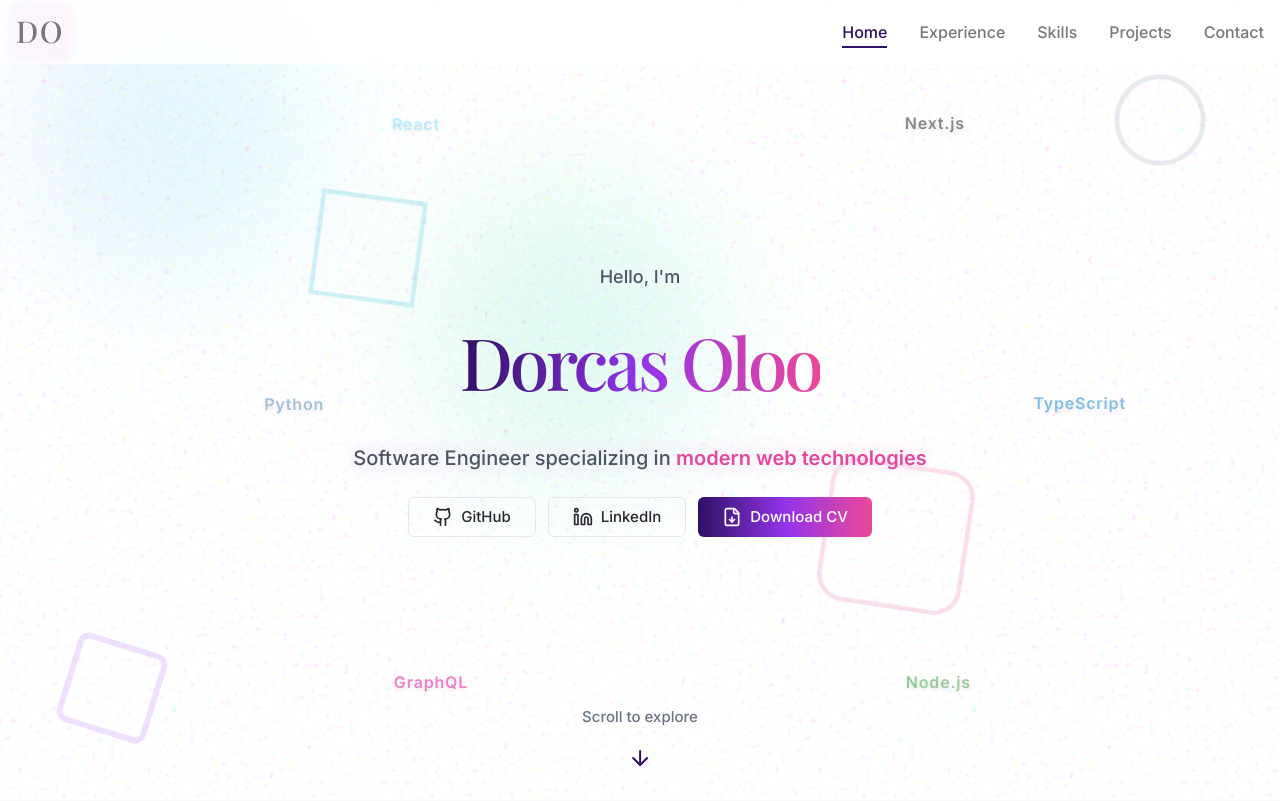
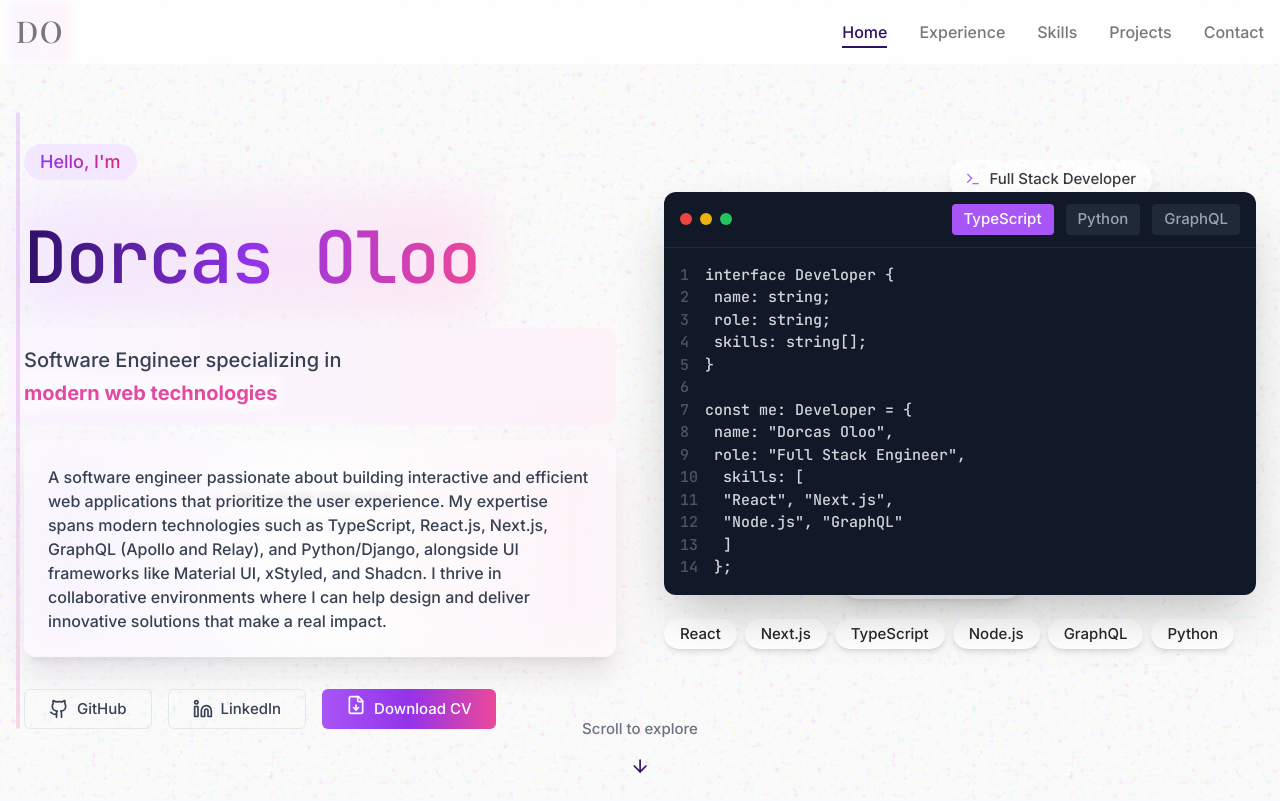
Before and after one commit to dachieng/portfolio, a Next.js app: page / in a window 1280 px wide. Shown: the top 801 px of the page. Built offline with nearby package versions, Linux system fonts and the light colour scheme; a web font is replaced by a local one.

Commit message:
feat: update hero

```diff
--- a/src/modules/elements/Hero.tsx
+++ b/src/modules/elements/Hero.tsx
@@ -1,11 +1,11 @@
 'use client';
 
-import { motion, useScroll, useTransform } from 'framer-motion';
-import { ArrowDown, Github, Linkedin, Menu, FileDown } from 'lucide-react';
+import { motion, useScroll, useTransform, useInView, useAnimationControls } from 'framer-motion';
+import { ArrowDown, Github, Linkedin, Menu, FileDown, Terminal, Code2, Boxes } from 'lucide-react';
 import { Button } from '@/components/ui/Button';
 import Link from 'next/link';
-import { Playfair_Display, Montserrat } from 'next/font/google';
-import { useState, useEffect } from 'react';
+import { Playfair_Display, JetBrains_Mono } from 'next/font/google';
+import { useState, useEffect, useRef } from 'react';
 import { navigation } from '@/modules/helpers';
 
 const playfair = Playfair_Display({
@@ -13,23 +13,99 @@ const playfair = Playfair_Display({
   display: 'swap',
 });
 
-const montserrat = Montserrat({
+const jetbrains = JetBrains_Mono({
   subsets: ['latin'],
   display: 'swap',
 });
 
 const Hero = () => {
   const { scrollY } = useScroll();
-  const y1 = useTransform(scrollY, [0, 500], [0, 100]);
-  const y2 = useTransform(scrollY, [0, 500], [0, -100]);
   const opacity = useTransform(scrollY, [0, 200], [1, 0]);
+  const controls = useAnimationControls();
 
   const [isMenuOpen, setIsMenuOpen] = useState(false);
   const [activeSection, setActiveSection] = useState('');
   const [displayText, setDisplayText] = useState('');
   const fullName = 'Dorcas Oloo';
   const [isTypingComplete, setIsTypingComplete] = useState(false);
+  const [activeDemo, setActiveDemo] = useState(0);
   const [mousePosition, setMousePosition] = useState({ x: 0, y: 0 });
+
+  const aboutRef = useRef(null);
+  const demoRef = useRef(null);
+  const skillsRef = useRef(null);
+  const isAboutInView = useInView(aboutRef, { once: true });
+  const isDemoInView = useInView(demoRef, { once: true });
+  const isSkillsInView = useInView(skillsRef, { once: true });
+  const codeSnippets = [
+    {
+      language: 'TypeScript',
+      code: `interface Developer {
+  name: string;
+  role: string;
+  skills: string[];
+}
+
+const me: Developer = {
+  name: "Dorcas Oloo",
+  role: "Full Stack Engineer",
+  skills: [
+    "React", "Next.js",
+    "Node.js", "GraphQL"
+  ]
+};`,
+    },
+    {
+      language: 'Python',
+      code: `class WebDeveloper:
+    def __init__(self):
+        self.name = "Dorcas"
+        self.stack = ["Python", "Django"]
+
+    async def create_api(self):
+        """Building efficient APIs"""
+        return {
+            "status": "success",
+            "passion": "Clean Code"
+        }`,
+    },
+    {
+      language: 'GraphQL',
+      code: `type Project {
+  title: String!
+  tech: [String!]!
+  github: String
+}
+
+query GetProjects {
+  projects {
+    title
+    tech
+  }
+}`,
+    },
+  ];
+  const containerVariants = {
+    hidden: { opacity: 0 },
+    visible: {
+      opacity: 1,
+      transition: {
+        staggerChildren: 0.2,
+        delayChildren: 0.3,
+      },
+    },
+  };
+
+  const itemVariants = {
+    hidden: { y: 20, opacity: 0 },
+    visible: {
+      y: 0,
+      opacity: 1,
+      transition: {
+        duration: 0.5,
+      },
+    },
+  };
 
   useEffect(() => {
     setActiveSection(window.location.hash);
@@ -101,34 +177,89 @@ const Hero = () => {
   };
 
   return (
-    <section id="home" className="relative flex min-h-screen items-center justify-center overflow-hidden">
+    <section id="home" className="relative min-h-screen overflow-hidden bg-[#fafafa]">
+      {/* Background Pattern */}
       <div className="absolute inset-0 -z-10">
-        <motion.div className="absolute left-0 top-0 h-full w-full" style={{ opacity }}>
-          {[...Array(3)].map((_, i) => (
-            <motion.div
+        <div className="absolute h-full w-full overflow-hidden">
+          {/* Grid Pattern */}
+          <div className="absolute inset-0 opacity-[0.03]">
+            <div className="relative h-full w-full">
+              {[...Array(20)].map((_, i) => (
+                <div
                   key={i}
-              style={{ y: i % 2 === 0 ? y1 : y2 }}
-              className={`absolute h-[300px] w-[300px] rounded-full bg-gradient-to-r ${
-                i === 0
-                  ? 'from-purple-300/20 to-pink-300/20'
-                  : i === 1
-                    ? 'from-blue-300/20 to-cyan-300/20'
-                    : 'from-emerald-300/20 to-teal-300/20'
-              } blur-3xl`}
-              initial={{ x: i * 400 - 400, y: i * 200 - 200 }}
-              animate={{
-                x: [i * 400 - 400 + mousePosition.x, i * 400 - 380 + mousePosition.x, i * 400 - 400 + mousePosition.x],
-                y: [i * 200 - 200 + mousePosition.y, i * 200 - 220 + mousePosition.y, i * 200 - 200 + mousePosition.y],
-              }}
-              transition={{
-                duration: 10 + i * 2,
-                repeat: Infinity,
-                ease: 'linear',
+                  className="absolute h-32 w-32 border border-gray-900/20"
+                  style={{
+                    left: `${(i % 5) * 25}%`,
+                    top: `${Math.floor(i / 5) * 25}%`,
+                    transform: 'rotate(45deg)',
                   }}
                 />
               ))}
+            </div>
+          </div>
+
+          {/* Animated Gradients */}
+          <motion.div
+            className="absolute -left-1/4 top-0 h-[600px] w-[600px] rounded-full bg-gradient-to-r from-purple-400/20 via-pink-400/20 to-transparent blur-3xl"
+            animate={{
+              x: [0, 100, 0],
+              y: [0, 50, 0],
+              scale: [1, 1.2, 1],
+              rotate: [0, 180, 0],
+            }}
+            transition={{
+              duration: 20,
+              repeat: Infinity,
+              ease: 'easeInOut',
+            }}
+          />
+          <motion.div
+            className="absolute -right-1/4 top-1/4 h-[500px] w-[500px] rounded-full bg-gradient-to-l from-blue-400/20 via-cyan-400/20 to-transparent blur-3xl"
+            animate={{
+              x: [0, -50, 0],
+              y: [0, 100, 0],
+              scale: [1, 1.3, 1],
+              rotate: [180, 0, 180],
+            }}
+            transition={{
+              duration: 15,
+              repeat: Infinity,
+              ease: 'easeInOut',
+            }}
+          />
+        </div>
+      </div>
+
+      {/* Floating Decorative Elements */}
+      <motion.div
+        className="absolute right-[10%] top-[20%] flex items-center gap-2 rounded-full bg-white/80 px-4 py-2 shadow-lg backdrop-blur-sm"
+        initial={{ opacity: 0, y: 20 }}
+        animate={{ opacity: 1, y: 0 }}
+        transition={{ delay: 0.5 }}
+      >
+        <Terminal className="h-4 w-4 text-purple-500" />
+        <span className="text-sm">Full Stack Developer</span>
       </motion.div>
-      </div>
+
+      <motion.div
+        className="absolute left-[15%] top-[60%] flex items-center gap-2 rounded-full bg-white/80 px-4 py-2 shadow-lg backdrop-blur-sm"
+        initial={{ opacity: 0, y: 20 }}
+        animate={{ opacity: 1, y: 0 }}
+        transition={{ delay: 0.7 }}
+      >
+        <Code2 className="h-4 w-4 text-pink-500" />
+        <span className="text-sm">Clean Code Enthusiast</span>
+      </motion.div>
+
+      <motion.div
+        className="absolute right-[20%] top-[70%] flex items-center gap-2 rounded-full bg-white/80 px-4 py-2 shadow-lg backdrop-blur-sm"
+        initial={{ opacity: 0, y: 20 }}
+        animate={{ opacity: 1, y: 0 }}
+        transition={{ delay: 0.9 }}
+      >
+        <Boxes className="h-4 w-4 text-blue-500" />
+        <span className="text-sm">Solution Architect</span>
+      </motion.div>
 
       <motion.div
         animate={{
@@ -257,27 +388,36 @@ const Hero = () => {
         </div>
       </div>
 
-      <div className="container relative z-10 px-4 md:px-6">
+      <div className="container relative z-10 mx-auto max-w-7xl px-4 pt-28 md:px-6">
         <motion.div
-          initial={{ opacity: 0, y: 20 }}
-          animate={{ opacity: 1, y: 0 }}
-          transition={{ duration: 0.5 }}
-          className="flex flex-col items-center space-y-6 text-center"
+          variants={containerVariants}
+          initial="hidden"
+          animate="visible"
+          className="grid gap-12 md:grid-cols-2 md:items-center"
         >
+          {/* Left Column - Introduction */}
+          <motion.div variants={itemVariants} className="relative space-y-8">
+            {/* Animated Background Line */}
             <motion.div
-            initial={{ opacity: 0, y: 20 }}
-            animate={{ opacity: 1, y: 0 }}
-            transition={{ duration: 0.5, delay: 0.2 }}
-            className="space-y-4"
+              className="absolute -left-2 top-0 h-full w-1 rounded-full bg-gradient-to-b from-purple-500/20 to-pink-500/20"
+              initial={{ scaleY: 0, opacity: 0 }}
+              animate={{ scaleY: 1, opacity: 1 }}
+              transition={{ duration: 1, delay: 0.5 }}
+            />
+
+            <div className="space-y-6">
+              <motion.div className="inline-block rounded-full bg-purple-100 px-4 py-1" variants={itemVariants}>
+                <span className="bg-gradient-to-r from-purple-600 to-pink-600 bg-clip-text text-lg font-medium text-transparent">
+                  Hello, I&apos;m
+                </span>
+              </motion.div>
+
+              <h1
+                className={`relative text-5xl font-bold tracking-tight sm:text-6xl md:text-7xl ${jetbrains.className}`}
               >
-            <span className="inline-block text-lg text-gray-600 dark:text-gray-400">Hello, I&apos;m</span>
-            <h1
-              className={`text-4xl font-bold tracking-tighter sm:text-5xl md:text-6xl lg:text-7xl ${montserrat.className}`}
-            >
-              <span className="relative inline-block">
-                <span
-                  className={`bg-gradient-to-r from-primary via-purple-600 to-pink-500 bg-clip-text text-transparent ${playfair.className}`}
-                >
+                <motion.div className="relative inline-block" variants={itemVariants}>
+                  <span className="absolute -inset-2 -z-10 block rounded-lg bg-gradient-to-r from-purple-100 to-pink-100 blur-xl" />
+                  <span className="bg-gradient-to-r from-primary via-purple-600 to-pink-500 bg-clip-text text-transparent">
                     {displayText}
                   </span>
                   {!isTypingComplete && (
@@ -292,67 +432,205 @@ const Hero = () => {
                       className="absolute -right-1 top-0 h-full w-[3px] bg-primary"
                     />
                   )}
-              </span>
+                </motion.div>
               </h1>
-          </motion.div>
+            </div>
 
-          <motion.p
-            initial={{ opacity: 0, y: 20 }}
-            animate={{ opacity: 1, y: 0 }}
-            transition={{ duration: 0.5, delay: 0.4 }}
-            className="relative mx-auto max-w-[700px] text-gray-600 dark:text-gray-400 md:text-xl"
-          >
-            <span className="relative">
-              <span className="absolute -inset-1 rounded-lg bg-gradient-to-r from-purple-100 to-pink-100 opacity-30 blur-sm dark:from-purple-900 dark:to-pink-900" />
-              <span className="relative">
+            <motion.div variants={itemVariants} className="relative max-w-xl">
+              <div className="absolute -inset-4 -z-10 rounded-xl bg-gradient-to-r from-purple-50 to-pink-50" />
+              <p className="text-xl font-medium leading-relaxed text-gray-700">
                 Software Engineer specializing in{' '}
                 <motion.span
                   animate={{ color: ['#4F46E5', '#9333EA', '#EC4899', '#4F46E5'] }}
                   transition={{ duration: 4, repeat: Infinity, ease: 'linear' }}
-                  className="font-semibold"
+                  className="relative inline-block font-bold"
                 >
+                  <span className="absolute -inset-1 -z-10 block rounded bg-white/50 blur-sm" />
                   modern web technologies
                 </motion.span>
-              </span>
-            </span>
-          </motion.p>
+              </p>
+            </motion.div>
 
             <motion.div
+              ref={aboutRef}
+              variants={itemVariants}
+              className="relative rounded-xl bg-white/50 p-6 shadow-xl backdrop-blur-sm"
               initial={{ opacity: 0, y: 20 }}
-            animate={{ opacity: 1, y: 0 }}
-            transition={{ duration: 0.5, delay: 0.6 }}
-            className="flex flex-col items-center gap-4 sm:flex-row"
+              animate={isAboutInView ? { opacity: 1, y: 0 } : {}}
+              transition={{ duration: 0.5 }}
             >
-            <div className="flex flex-wrap items-center gap-3">
-              <Button asChild variant="outline" className="group">
-                <Link href="https://github.com/dachieng" target="_blank" className="flex items-center gap-2 px-6 py-2">
-                  <Github className="h-5 w-5 transition-transform duration-300 group-hover:rotate-12" />
-                  <span>GitHub</span>
+              <div className="absolute -inset-1 -z-10 rounded-xl bg-gradient-to-r from-purple-100 via-white to-pink-100 opacity-50 blur-xl" />
+              <p className="text-gray-700">
+                A software engineer passionate about building interactive and efficient web applications that prioritize
+                the user experience. My expertise spans modern technologies such as TypeScript, React.js, Next.js,
+                GraphQL (Apollo and Relay), and Python/Django, alongside UI frameworks like Material UI, xStyled, and
+                Shadcn. I thrive in collaborative environments where I can help design and deliver innovative solutions
+                that make a real impact.
+              </p>
+            </motion.div>
+
+            <motion.div variants={itemVariants} className="flex flex-wrap gap-4">
+              <motion.div whileHover={{ scale: 1.05 }} whileTap={{ scale: 0.95 }}>
+                <Button asChild variant="outline" className="relative overflow-hidden">
+                  <Link
+                    href="https://github.com/dachieng"
+                    target="_blank"
+                    className="group flex items-center gap-2 px-6 py-2"
+                  >
+                    <motion.div whileHover={{ rotate: 360 }} transition={{ duration: 0.5 }}>
+                      <Github className="h-5 w-5 text-gray-700" />
+                    </motion.div>
+                    <span className="relative text-gray-700">
+                      <span className="relative z-10">GitHub</span>
+                      <motion.span
+                        className="absolute bottom-0 left-0 h-[2px] w-full bg-purple-500"
+                        initial={{ scaleX: 0 }}
+                        whileHover={{ scaleX: 1 }}
+                        transition={{ duration: 0.3 }}
+                      />
+                    </span>
                   </Link>
                 </Button>
+              </motion.div>
 
-              <Button asChild variant="outline" className="group">
+              <motion.div whileHover={{ scale: 1.05 }} whileTap={{ scale: 0.95 }}>
+                <Button asChild variant="outline" className="relative overflow-hidden">
                   <Link
                     href="https://linkedin.com/in/dorcas-oloo"
                     target="_blank"
-                  className="flex items-center gap-2 px-6 py-2"
+                    className="group flex items-center gap-2 px-6 py-2"
                   >
-                  <Linkedin className="h-5 w-5 transition-transform duration-300 group-hover:rotate-12" />
-                  <span>LinkedIn</span>
+                    <motion.div whileHover={{ rotate: 360 }} transition={{ duration: 0.5 }}>
+                      <Linkedin className="h-5 w-5 text-gray-700" />
+                    </motion.div>
+                    <span className="relative text-gray-700">
+                      <span className="relative z-10">LinkedIn</span>
+                      <motion.span
+                        className="absolute bottom-0 left-0 h-[2px] w-full bg-blue-500"
+                        initial={{ scaleX: 0 }}
+                        whileHover={{ scaleX: 1 }}
+                        transition={{ duration: 0.3 }}
+                      />
+                    </span>
                   </Link>
                 </Button>
+              </motion.div>
 
+              <motion.div whileHover={{ scale: 1.05 }} whileTap={{ scale: 0.95 }}>
                 <Button
                   asChild
                   variant="default"
-                className="group relative overflow-hidden bg-gradient-to-r from-primary via-purple-600 to-pink-500 transition-all duration-300 hover:scale-105"
+                  className="relative overflow-hidden bg-gradient-to-r from-purple-500 via-purple-600 to-pink-500"
                 >
-                <a href="/DorcasCV.pdf" download className="flex items-center gap-2 px-6 py-2">
-                  <FileDown className="h-5 w-5 transition-transform duration-300 group-hover:rotate-12" />
-                  <span>Download CV</span>
+                  <a href="/DorcasCV.pdf" download className="relative flex items-center gap-2 px-6 py-2">
+                    <motion.div
+                      animate={{
+                        y: [0, -4, 0],
+                      }}
+                      transition={{
+                        duration: 1.5,
+                        repeat: Infinity,
+                        ease: 'easeInOut',
+                      }}
+                    >
+                      <FileDown className="h-5 w-5 text-white" />
+                    </motion.div>
+                    <span className="text-white">Download CV</span>
+                    <motion.div
+                      className="absolute inset-0 -z-10 bg-gradient-to-r from-pink-500 via-purple-600 to-purple-500"
+                      initial={{ x: '100%' }}
+                      whileHover={{ x: 0 }}
+                      transition={{ duration: 0.5 }}
+                    />
                   </a>
                 </Button>
+              </motion.div>
+            </motion.div>
+          </motion.div>
+
+          {/* Right Column - Code Demo */}
+          <motion.div variants={itemVariants} className="relative hidden space-y-6 md:block" ref={demoRef}>
+            {/* Code Editor UI */}
+            <div className="relative overflow-hidden rounded-xl bg-gray-900 shadow-2xl">
+              {/* Editor Header */}
+              <div className="flex items-center justify-between border-b border-gray-800 px-4 py-3">
+                <div className="flex items-center gap-2">
+                  <div className="h-3 w-3 rounded-full bg-red-500" />
+                  <div className="h-3 w-3 rounded-full bg-yellow-500" />
+                  <div className="h-3 w-3 rounded-full bg-green-500" />
                 </div>
+                <div className="flex gap-3">
+                  {codeSnippets.map((snippet, index) => (
+                    <motion.button
+                      key={snippet.language}
+                      whileHover={{ scale: 1.05 }}
+                      whileTap={{ scale: 0.95 }}
+                      className={`rounded px-3 py-1 text-sm ${
+                        activeDemo === index
+                          ? 'bg-purple-500 text-white'
+                          : 'bg-gray-800 text-gray-400 hover:bg-gray-700'
+                      }`}
+                      onClick={() => setActiveDemo(index)}
+                    >
+                      {snippet.language}
+                    </motion.button>
+                  ))}
+                </div>
+              </div>
+
+              {/* Code Content */}
+              <div className="relative min-h-[300px] p-4">
+                <motion.div
+                  key={activeDemo}
+                  initial={{ opacity: 0, y: 20 }}
+                  animate={{ opacity: 1, y: 0 }}
+                  exit={{ opacity: 0, y: -20 }}
+                  transition={{ duration: 0.3 }}
+                  className={`font-mono text-sm leading-relaxed text-gray-300 ${jetbrains.className}`}
+                >
+                  {codeSnippets[activeDemo].code.split('\n').map((line, i) => (
+                    <motion.div
+                      key={i}
+                      initial={{ opacity: 0, x: -20 }}
+                      animate={{ opacity: 1, x: 0 }}
+                      transition={{ delay: i * 0.1 }}
+                      className="relative"
+                    >
+                      <span className="mr-4 select-none text-gray-600">{i + 1}</span>
+                      {line}
+                    </motion.div>
+                  ))}
+                </motion.div>
+              </div>
+            </div>
+
+            {/* Tech Stack Pills */}
+            <motion.div
+              className="flex flex-wrap gap-2"
+              variants={{
+                hidden: { opacity: 0 },
+                visible: {
+                  opacity: 1,
+                  transition: {
+                    staggerChildren: 0.1,
+                  },
+                },
+              }}
+            >
+              {['React', 'Next.js', 'TypeScript', 'Node.js', 'GraphQL', 'Python'].map(tech => (
+                <motion.span
+                  key={tech}
+                  variants={{
+                    hidden: { opacity: 0, scale: 0.8 },
+                    visible: { opacity: 1, scale: 1 },
+                  }}
+                  whileHover={{ scale: 1.1 }}
+                  className="rounded-full bg-white px-4 py-1 text-sm font-medium shadow-md"
+                >
+                  {tech}
+                </motion.span>
+              ))}
+            </motion.div>
           </motion.div>
         </motion.div>
       </div>
@@ -360,14 +638,14 @@ const Hero = () => {
       <motion.div
         initial={{ opacity: 0 }}
         animate={{ opacity: 1 }}
-        transition={{ duration: 1, delay: 1 }}
+        transition={{ duration: 1, delay: 1.5 }}
         style={{ opacity }}
-        className="absolute bottom-10 left-1/2 flex -translate-x-1/2 transform flex-col items-center gap-2"
+        className="absolute bottom-8 left-1/2 flex -translate-x-1/2 transform flex-col items-center gap-2"
       >
-        <span className="text-sm text-gray-500 dark:text-gray-400">Scroll to explore</span>
+        <span className="text-sm font-medium text-gray-500">Scroll to explore</span>
         <motion.div
           animate={{
-            y: [0, 10, 0],
+            y: [0, 8, 0],
           }}
           transition={{
             duration: 1.5,
@@ -375,63 +653,8 @@ const Hero = () => {
             ease: 'easeInOut',
           }}
         >
-          <ArrowDown className="h-6 w-6 text-primary" />
+          <ArrowDown className="h-5 w-5 text-primary" />
         </motion.div>
-      </motion.div>
-
-      <motion.div
-        initial={{ opacity: 0 }}
-        animate={{ opacity: 0.7 }}
-        transition={{ delay: 1.5 }}
-        className="absolute inset-0 -z-10 hidden lg:block"
-      >
-        {['React', 'Next.js', 'TypeScript', 'Node.js', 'GraphQL', 'Python'].map((tech, index) => {
-          const positions = [
-            { left: '30%', top: '15%' },
-            { left: '70%', top: '15%' },
-            { left: '80%', top: '50%' },
-            { left: '70%', top: '85%' },
-            { left: '30%', top: '85%' },
-            { left: '20%', top: '50%' },
-          ];
-
-          const techColors = {
-            React: '#61DAFB',
-            'Next.js': '#000000',
-            TypeScript: '#007ACC',
-            'Node.js': '#339933',
-            GraphQL: '#E10098',
-            Python: '#3776AB',
-          };
-
-          return (
-            <motion.div
-              key={tech}
-              className="absolute text-sm font-medium tracking-wider"
-              initial={{ opacity: 0 }}
-              animate={{
-                opacity: [0.3, 0.8, 0.3],
-                x: [0, 10, 0],
-                y: [0, -10, 0],
-              }}
-              transition={{
-                duration: 4,
-                delay: index * 0.2,
-                repeat: Infinity,
-                repeatType: 'reverse',
-              }}
-              style={{
-                ...positions[index],
-                color: techColors[tech as keyof typeof techColors],
-                textShadow: '0 2px 4px rgba(0,0,0,0.2)',
-                fontSize: '1rem',
-                fontWeight: 600,
-              }}
-            >
-              {tech}
-            </motion.div>
-          );
-        })}
       </motion.div>
     </section>
   );
```
Lines whose indentation alone changed are shown as unchanged.
